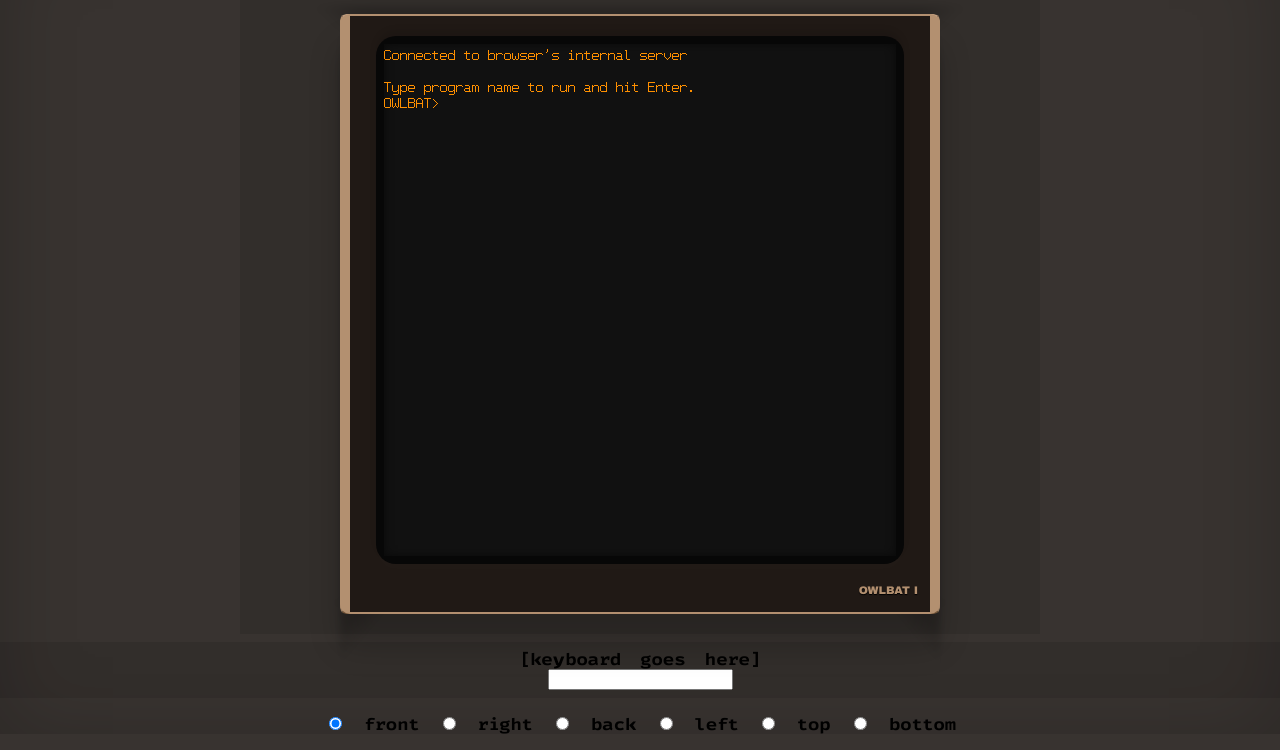
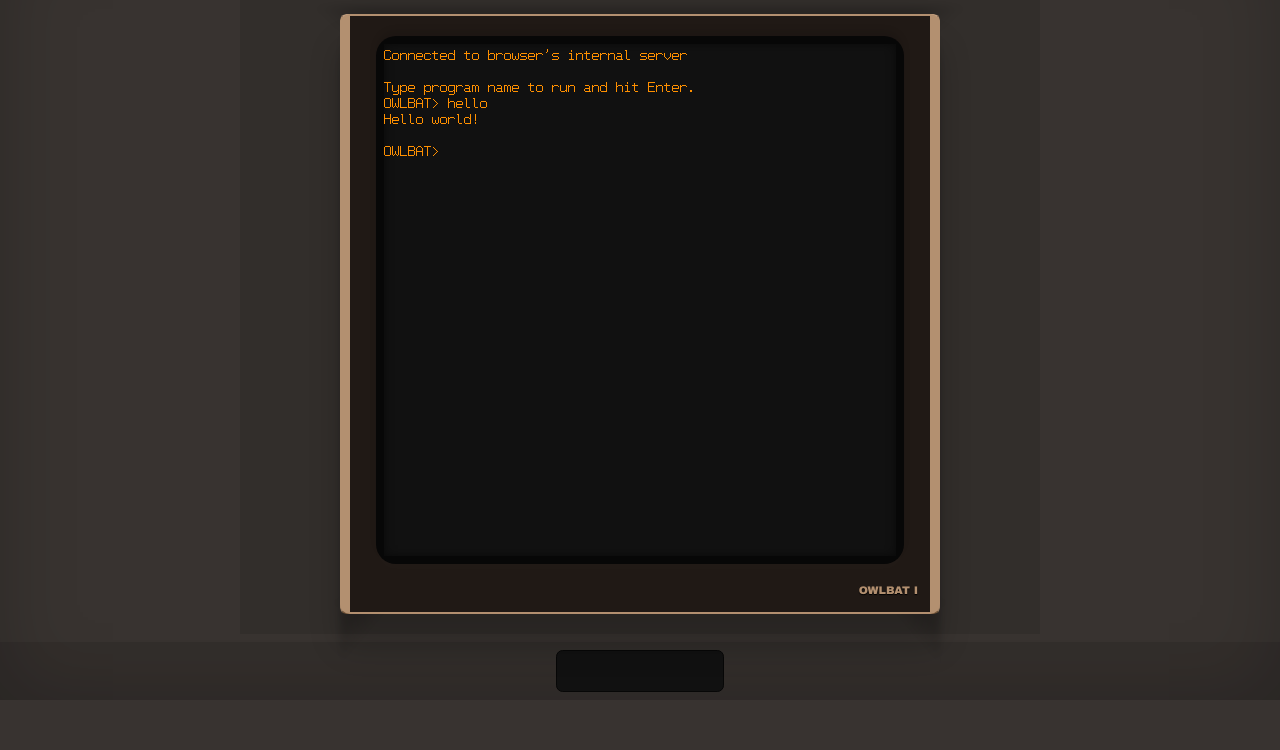
Before and after one commit to rocket-boots/OWLBAT, a website built with Vite: page index.html in a window 1280 px wide. Shown: the part 68-818 px from the top of the page. Built offline with nearby package versions, Linux system fonts and the light colour scheme.

Commit message:
Clean-up programs, fixed start-up, server program

```diff
--- a/index.html
+++ b/index.html
@@ -34,11 +34,10 @@
 			</div>
 		</section>
 		<section class="owlbat-keyboard-section">
-			[keyboard goes here]
-			<br />
+			<!-- [keyboard goes here]<br> -->
 			<input type="text" class="owlbat-keyboard-input" />
 		</section>
-		<p class="radio-group">
+		<div class="radio-group" style="display: none">
 			<label>
 				<input type="radio" name="rotate-cube-side" value="front" checked /> front
 			</label>
@@ -57,7 +56,7 @@
 			<label>
 				<input type="radio" name="rotate-cube-side" value="bottom" /> bottom
 			</label>
-		</p>
+		</div>
 	</main>
 	<script type="module" src="./src/index.js"></script>
 </body>
--- a/src/OWLACS.js
+++ b/src/OWLACS.js
@@ -70,13 +70,16 @@ class OWLACS {
 
 	static async output(server, sendObj, identity, program) {
 		if (!sendObj.commands) outputObj.commands = [];
-		if (program.name) {
-			sendObj.commands.unshift(`program ${program.name}`);
+		const programName = program.name || program;
+		if (typeof programName === 'string') {
+			sendObj.commands.unshift(`program ${programName}`);
 		}
 		// console.log('\t\tServer outputting', sendObj);
 		if (OWLACS.hasExit(sendObj)) {
 			console.log('\t\tEXITING', program.name);
-			program.removeUser(identity.userKey);
+			if (typeof program === 'object') {
+				program.removeUser(identity.userKey);
+			}
 			sendObj.commands.push(`write ${SERVER_PROMPT}`);
 		}
 		// TODO: Send to all / only the users or wires connected to terminals
@@ -89,7 +92,7 @@ class OWLACS {
 		console.log('\t\tServer input (program/cmd/data): ', programName, '/', serverCommand, '/', data);
 		const program = OWLACS.findProgram(server, programName);
 		if (!program) {
-			const response = { commands: [`write  Program ${programName} not found${SERVER_PROMPT}`] };
+			const response = { commands: [`write \nProgram ${programName} not found${SERVER_PROMPT}`] };
 			await OWLACS.output(server, response, identity, 'server');
 			return;
 		}
@@ -114,11 +117,13 @@ class OWLACS {
 				programName: data,
 				data: null,
 				serverCommand: null,
-			}
+			};
 			return await OWLACS.input(server, null, newObj);
 		}
-		// If there's no program name, just give a prompt
-		return { commands: LOGIN_RETURN_COMMANDS }; // TODO: Needed?
+		// If there's no program name, do nothing
+		const sendObj = { commands: ['write \nServer is already running.', 'exit'] };
+		OWLACS.output(server, sendObj, identity, 'server');
+		return;
 	}
 
 	static addUser(server, userKey, identity) {
--- a/src/OWLBAT.js
+++ b/src/OWLBAT.js
@@ -293,7 +293,10 @@ class OWLBAT {
 		// 	return;
 		// }
 		if (typeof startProgramName === 'string') {
-			OWLBAT.startProgram(bat, startProgramName);
+			window.setTimeout(() => {
+				bat.write(startProgramName);
+				OWLBAT.startProgram(bat, startProgramName);
+			}, 1000);
 		}
 	}
 
@@ -302,7 +305,7 @@ class OWLBAT {
 			console.warn('Cannot start program without a name');
 			return;
 		}
-		bat.output(programName, null);
+		bat.output('run', programName);
 	}
 
 	async input(from, response) {
--- a/src/index.js
+++ b/src/index.js
@@ -31,7 +31,7 @@ server.start();
 // Setup and start terminal
 
 const owlbat = new OWLBAT();
-owlbat.setup({ test: true, start: 'hello' });
+owlbat.setup({ start: 'hello' });
 
 // Connect the two...
 const wire = new Wire(owlbat, server); // mutates terminal and server
--- a/src/programs/Index.js
+++ b/src/programs/Index.js
@@ -20,7 +20,6 @@ class Index extends Program {
 				'clear',
 				`write \n\nList of programs:${programList}`,
 				'write \n\nType program name to run.',
-				'write \n>',
 				'exit'
 			]
 		};
--- a/src/programs/Who.js
+++ b/src/programs/Who.js
@@ -17,8 +17,7 @@ class Who extends Program {
 		const outputObj = {
 			commands: [
 				'clear',
-				`write \n\nList of users:${userList}`,
-				'write \n>',
+				`write \nWho is online?\n\nList of users:${userList}\n`,
 				'exit'
 			]
 		};
--- a/styles/owlbat.css
+++ b/styles/owlbat.css
@@ -1,7 +1,7 @@
-@font-face {
+/* @font-face {
 	font-family: "AppleII";
 	src: url("./fonts/AppleII.ttf");
-}
+} */
 
 @font-face {
 	font-family: "Fix15MonoBold";
@@ -129,3 +129,12 @@ html {
 	background: rgba(0, 0, 0, 0.1);
 	padding: 1vmin;
 }
+
+.owlbat-keyboard-input {
+	border: solid 1px #070707;
+	border-radius: 0.5em;
+	background: #111;
+	color: rgb(255, 144, 0);
+	font-family: "IBMDOS", "Fix15MonoBold", "Courier", "Courier New", monospace;
+	padding: 1em;
+}
```
